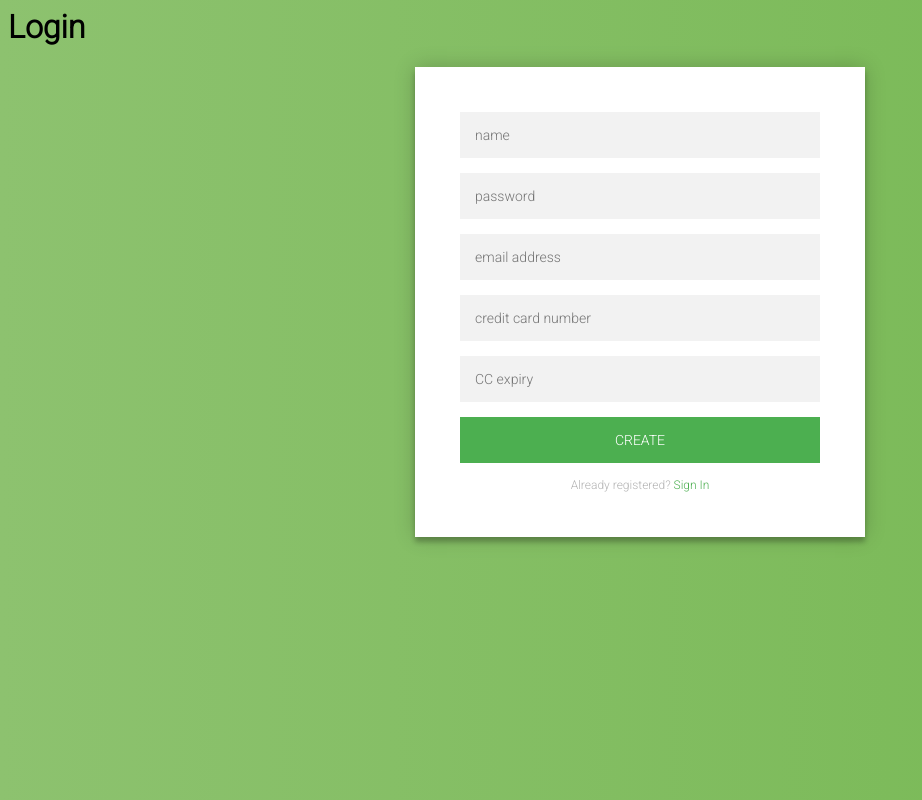
After one commit to TemiOgun/CMPE332, a PHP site: page /signup.php in a window 1280 px wide. The commit adds this page. Shown: the whole page, without its empty margins (0-922 px from the left). Run offline with PHP 8.4, Linux system fonts and the light colour scheme.

Commit message:
Added login and signup form

```diff
--- /dev/null
+++ b/css/styles.css
@@ -0,0 +1,104 @@
+@import url(https://fonts.googleapis.com/css?family=Roboto:300);
+
+.login-page {
+  width: 360px;
+  padding: 8% 0 0;
+  margin: auto;
+}
+.form {
+  position: relative;
+  z-index: 1;
+  background: #FFFFFF;
+  max-width: 360px;
+  margin: 0 auto 100px;
+  padding: 45px;
+  text-align: center;
+  box-shadow: 0 0 20px 0 rgba(0, 0, 0, 0.2), 0 5px 5px 0 rgba(0, 0, 0, 0.24);
+}
+.form input {
+  font-family: "Roboto", sans-serif;
+  outline: 0;
+  background: #f2f2f2;
+  width: 100%;
+  border: 0;
+  margin: 0 0 15px;
+  padding: 15px;
+  box-sizing: border-box;
+  font-size: 14px;
+}
+.form button {
+  font-family: "Roboto", sans-serif;
+  text-transform: uppercase;
+  outline: 0;
+  background: #4CAF50;
+  width: 100%;
+  border: 0;
+  padding: 15px;
+  color: #FFFFFF;
+  font-size: 14px;
+  -webkit-transition: all 0.3 ease;
+  transition: all 0.3 ease;
+  cursor: pointer;
+}
+.form button:hover,.form button:active,.form button:focus {
+  background: #43A047;
+}
+.form .message {
+  margin: 15px 0 0;
+  color: #b3b3b3;
+  font-size: 12px;
+}
+.form .message a {
+  color: #4CAF50;
+  text-decoration: none;
+}
+.form .register-form {
+  display: none;
+}
+
+.form h1{
+  text-align: center;
+}
+.container {
+  position: relative;
+  z-index: 1;
+  max-width: 300px;
+  margin: 0 auto;
+}
+.container:before, .container:after {
+  content: "";
+  display: block;
+  clear: both;
+}
+.container .info {
+  margin: 50px auto;
+  text-align: center;
+}
+.container .info h1 {
+  margin: 0 0 15px;
+  padding: 0;
+  font-size: 36px;
+  font-weight: 300;
+  color: #1a1a1a;
+}
+.container .info span {
+  color: #4d4d4d;
+  font-size: 12px;
+}
+.container .info span a {
+  color: #000000;
+  text-decoration: none;
+}
+.container .info span .fa {
+  color: #EF3B3A;
+}
+body {
+  background: #76b852; /* fallback for old browsers */
+  background: -webkit-linear-gradient(right, #76b852, #8DC26F);
+  background: -moz-linear-gradient(right, #76b852, #8DC26F);
+  background: -o-linear-gradient(right, #76b852, #8DC26F);
+  background: linear-gradient(to left, #76b852, #8DC26F);
+  font-family: "Roboto", sans-serif;
+  -webkit-font-smoothing: antialiased;
+  -moz-osx-font-smoothing: grayscale;
+}
--- /dev/null
+++ b/signup.php
@@ -0,0 +1,18 @@
+<html>
+ <head>
+  <title>Login</title>
+    <link rel="stylesheet" href="css/styles.css">
+ </head>
+ <body>
+ 		<h1>Login</h1>
+   <form class=" form register-form">
+      <input type="text" placeholder="name"/>
+      <input type="password" placeholder="password"/>
+      <input type="text" placeholder="email address"/>
+      <input type="text" placeholder="credit card number"/>
+      <input type="text" placeholder="CC expiry"/>
+      <button>create</button>
+      <p class="message">Already registered? <a href="login.php">Sign In</a></p>
+    </form>
+ </body>
+</html>
```
Also changed, not shown: index.php (+7 -2 lines), login.php (added, +19 -0 lines), project_sql.sql (+12 -5 lines).
